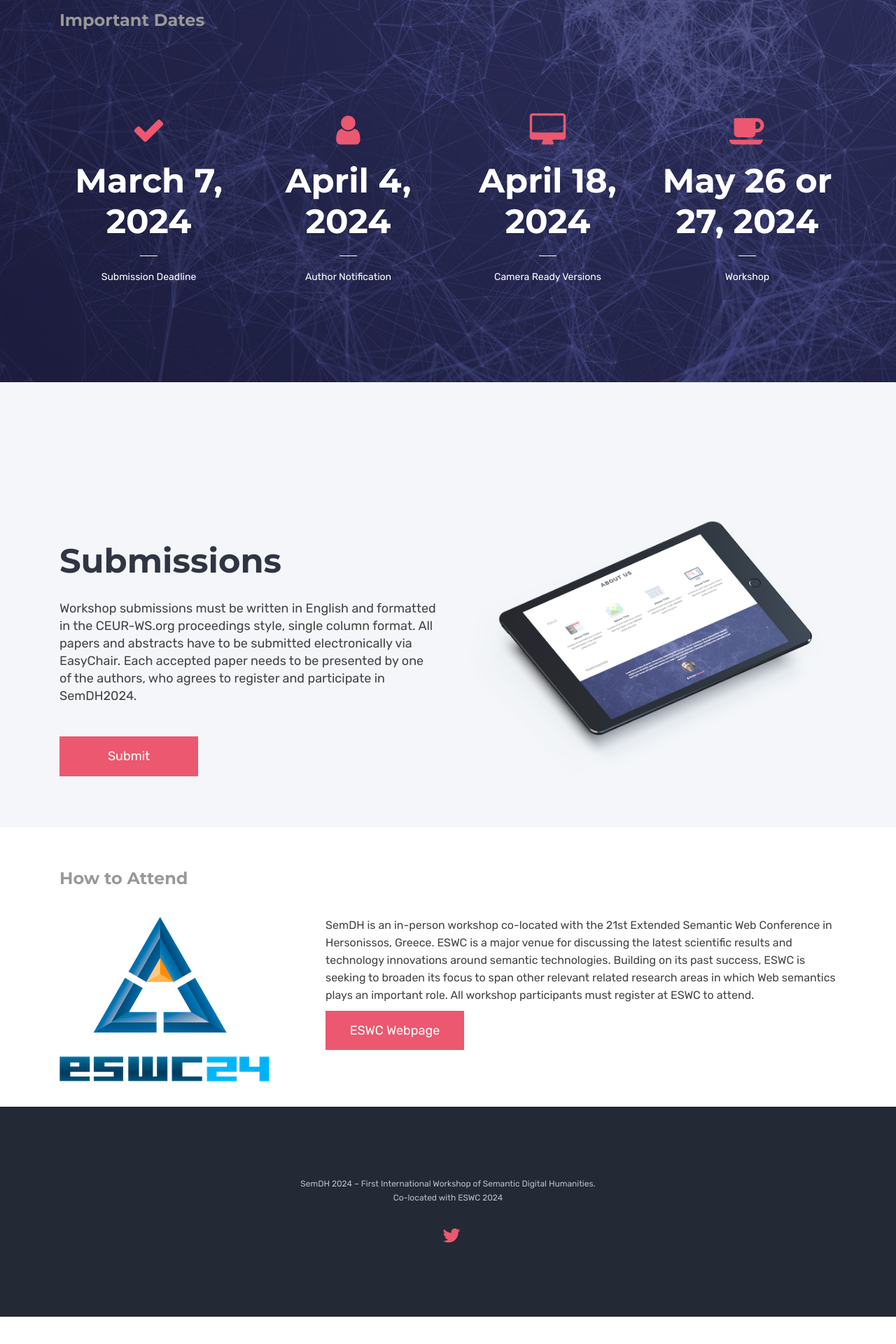
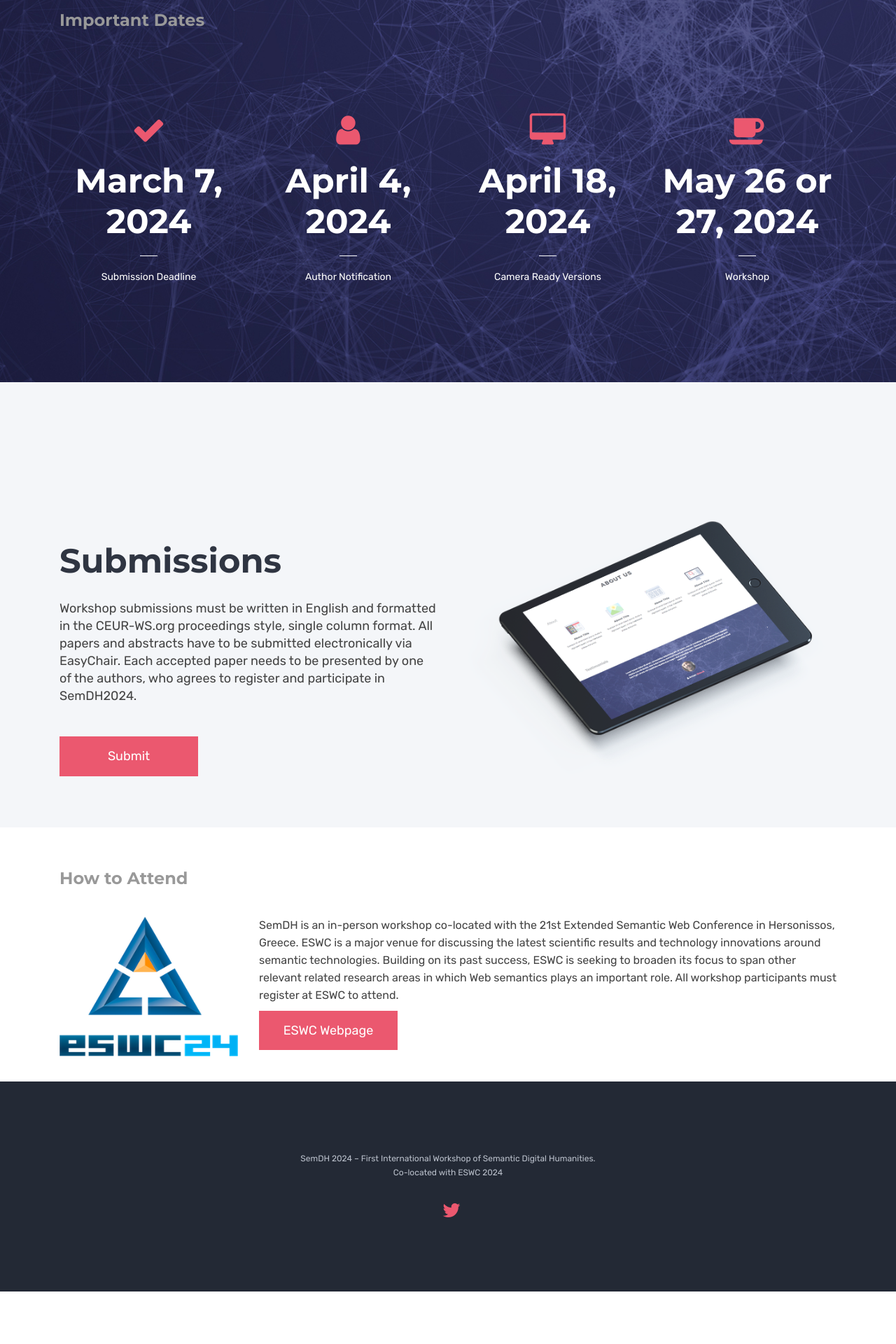
Before and after one commit to SemDH/semdh.github.io, a Jekyll site: the page built from index.html, in a window 1280 px wide. Shown: the part 1438-3358 px from the top of the page at 70% size. Built offline with Jekyll 4.4.1, drawn with Linux system fonts in a browser that asks for light colours.

Commit message:
how to attend

```diff
--- a/index.html
+++ b/index.html
@@ -223,12 +223,12 @@ canonical: https://semdh.github.io
       <div id="features" class="container">
             <h4 id="attend" class="sub-title space-left">How to Attend</h4>
           <div class="row">
-            <div class="col-xs-12 col-sm-4 col-md-4">
+            <div class="col-xs-12 col-sm-3 col-md-3">
             <figure>
-               <img src="{{ BASE_PATH }}/assets/images/ESWC24-logo.png" alt="">
+               <img src="{{ BASE_PATH }}/assets/images/ESWC24-logo.png" width="250" alt="">
               </figure>
             </div>
-            <div class="col-xs-12 col-sm-8 col-md-8">
+            <div class="col-xs-12 col-sm-9 col-md-9">
             <p class="lead">SemDH is an in-person workshop co-located with the 21st Extended Semantic Web Conference in Hersonissos, Greece. ESWC is a major venue for discussing the latest scientific results and technology innovations around semantic technologies. Building on its past success, ESWC is seeking to broaden its focus to span other relevant related research areas in which Web semantics plays an important role. All workshop participants must register at ESWC to attend. </p>
             <a href="https://2024.eswc-conferences.org/" class="page-scroll btn btn-lg btn-default-filled">ESWC Webpage</a>
           </div>
```
